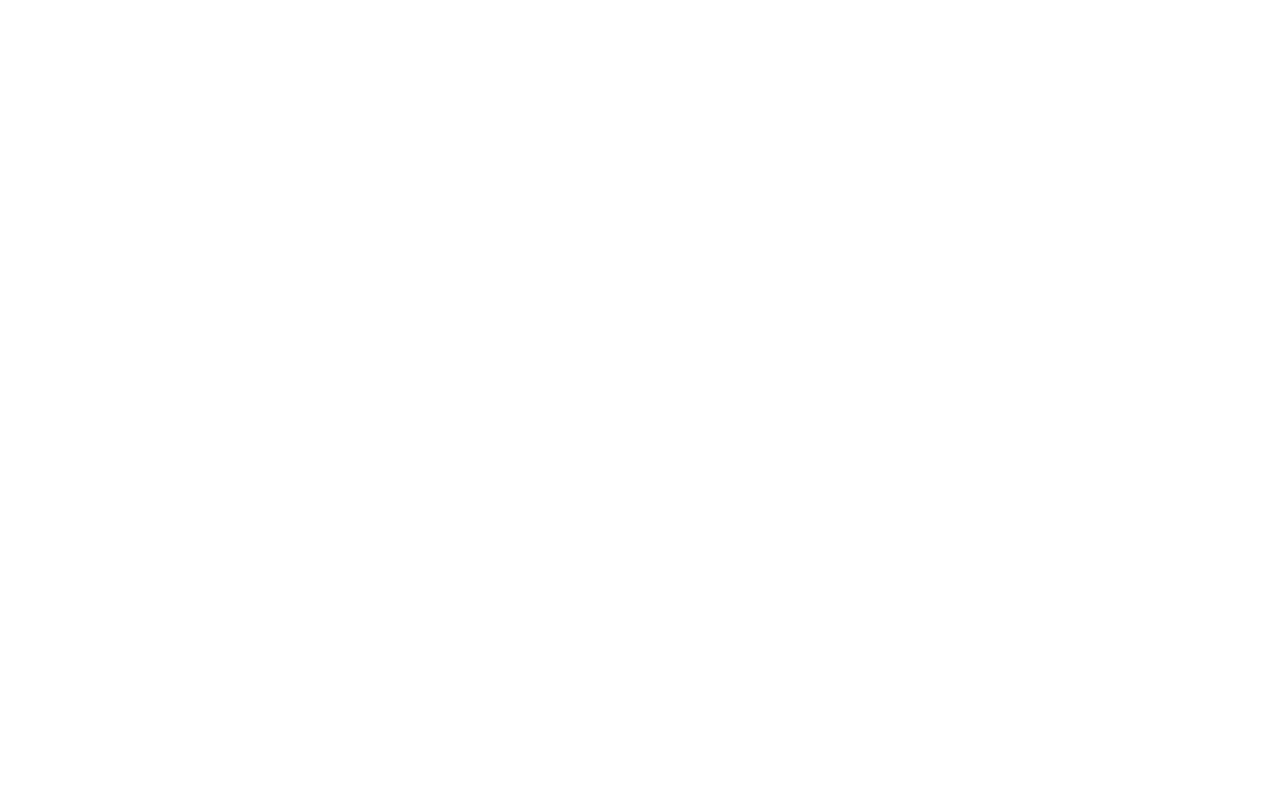
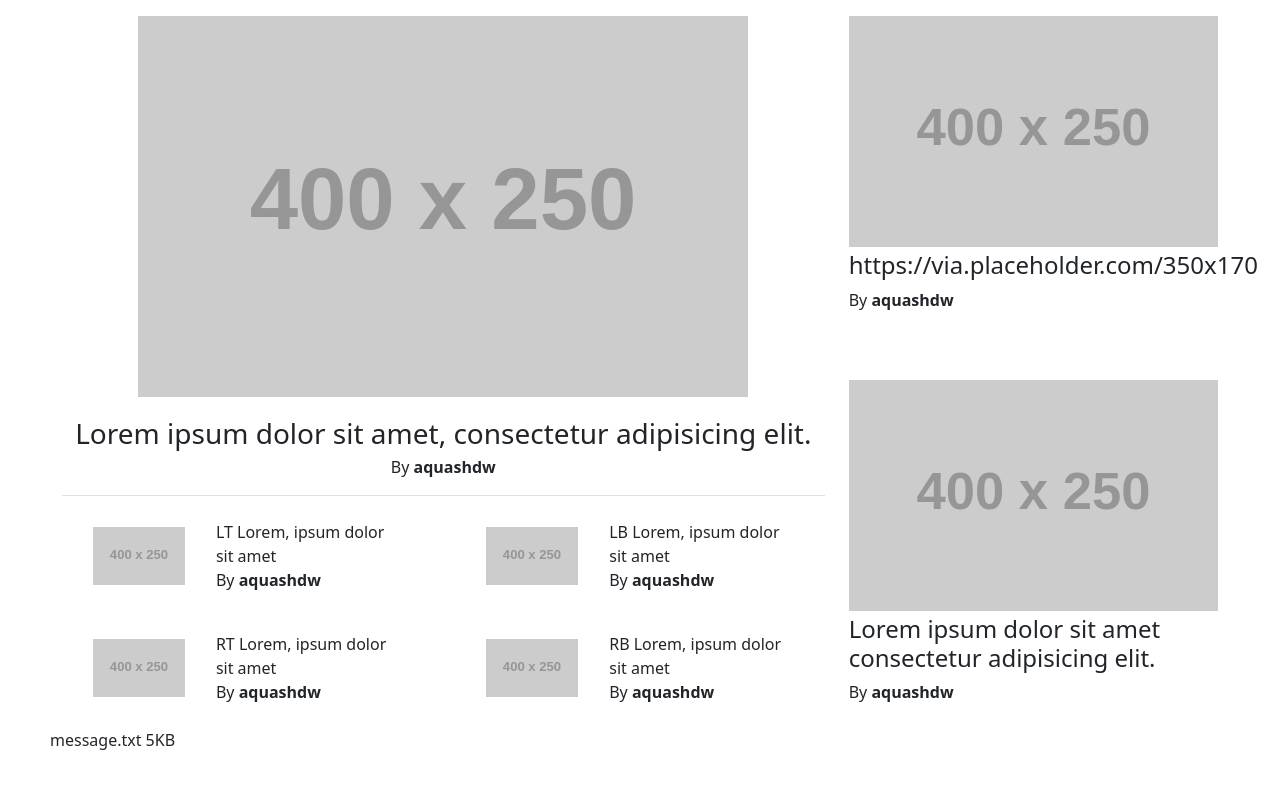
Before and after one commit to Jhlee1012/git-practice, a plain HTML site: page index.html in a window 1280 px wide. Drawn offline with nearby package versions, Linux system fonts and the light colour scheme; placeholder pictures from the web are drawn by us.

Commit message:
부트스트랩 수정

```diff
--- a/index.html
+++ b/index.html
@@ -2,11 +2,84 @@
 <html lang="en">
 <head>
     <meta charset="UTF-8">
-    <meta http-equiv="X-UA-Compatible" content="IE=edge">
     <meta name="viewport" content="width=device-width, initial-scale=1.0">
-    <title>Document</title>
+    <link href="https://cdn.jsdelivr.net/npm/bootstrap@5.1.1/dist/css/bootstrap.min.css" rel="stylesheet">
+    <script src="https://cdn.jsdelivr.net/npm/bootstrap@5.1.1/dist/js/bootstrap.bundle.min.js"></script>
+    <title>Forbes Clone</title>
+    <style>
+        body {
+            padding-left: 50px;
+            padding-right: 50px;
+        }
+    </style>
 </head>
 <body>
-
+    <div class="container-fluid">
+        <div class="row">
+            <!-- main -->
+            <div class="col-lg-8">
+                <div class="border-bottom d-flex flex-column justify-content-center align-items-center">
+                    <img class="my-3" src="https://via.placeholder.com/400x250" style="width: 80%; object-fit: cover;" />
+                    <h3 class="text-center my-1">Lorem ipsum dolor sit amet, consectetur adipisicing elit.</h3>
+                    <p>By <span class="fw-bold">aquashdw</span></p>
+                </div>
+                <!-- main card left -->
+                <div class="row my-1">
+                    <div class="col-lg-6">
+                        <div class="d-flex justify-content-evenly align-items-center my-lg-3 my-md-3 my-sm-3">
+                            <img src="https://via.placeholder.com/400x250" class="w-25" alt="" />
+                            <div class="w-50 my-1">
+                                <p class="mb-0">LT Lorem, ipsum dolor sit amet</p>
+                                <p class="mb-0">By <span class="fw-bold">aquashdw</span></p>
+                            </div>
+                        </div>
+                    </div>
+                    <div class="col-lg-6">
+                        <div class="d-flex justify-content-evenly align-items-center my-lg-3 my-md-3 my-sm-3">
+                            <img src="https://via.placeholder.com/400x250" class="w-25" alt="" />
+                            <div class="w-50 my-1">
+                                <p class="mb-0">LB Lorem, ipsum dolor sit amet</p>
+                                <p class="mb-0">By <span class="fw-bold">aquashdw</span></p>
+                            </div>
+                        </div>
+                    </div>
+                    <!-- main card right -->
+                    <div class="col-lg-6">
+                        <div class="d-flex justify-content-evenly align-items-center my-lg-3 my-md-3 my-sm-3">
+                            <img src="https://via.placeholder.com/400x250" class="w-25" alt="" />
+                            <div class="w-50 my-1">
+                                <p class="mb-0">RT Lorem, ipsum dolor sit amet</p>
+                                <p class="mb-0">By <span class="fw-bold">aquashdw</span></p>
+                            </div>
+                        </div>
+                    </div>
+                    <div class="col-lg-6">
+                        <div class="d-flex justify-content-evenly align-items-center my-lg-3 my-md-3 my-sm-3">
+                            <img src="https://via.placeholder.com/400x250" class="w-25" alt="" />
+                            <div class="w-50 my-1">
+                                <p class="mb-0">RB Lorem, ipsum dolor sit amet</p>
+                                <p class="mb-0">By <span class="fw-bold">aquashdw</span></p>
+                            </div>
+                        </div>
+                    </div>
+                </div>
+            </div>
+            <!-- sub -->
+            <div class="col-lg-4">
+                <div class="h-50 py-3 d-flex flex-column align-items-center">
+                    <img src="https://via.placeholder.com/400x250" class="w-100 pb-1" />
+                    <h4 class="w-100 text-start">https://via.placeholder.com/350x170</h4>
+                    <p class="mb-0 w-100">By <span class="fw-bold">aquashdw</span></p>
+                </div>
+                <div class="h-50 py-3 d-flex flex-column align-items-center">
+                    <img src="https://via.placeholder.com/400x250" class="w-100 pb-1" />
+                    <h4 class="w-100 text-start">Lorem ipsum dolor sit amet consectetur adipisicing elit.</h4>
+                    <p class="mb-0 w-100">By <span class="fw-bold">aquashdw</span></p>
+                </div>
+            </div>
+        </div>
+    </div>
 </body>
 </html>
+message.txt
+5KB
```
